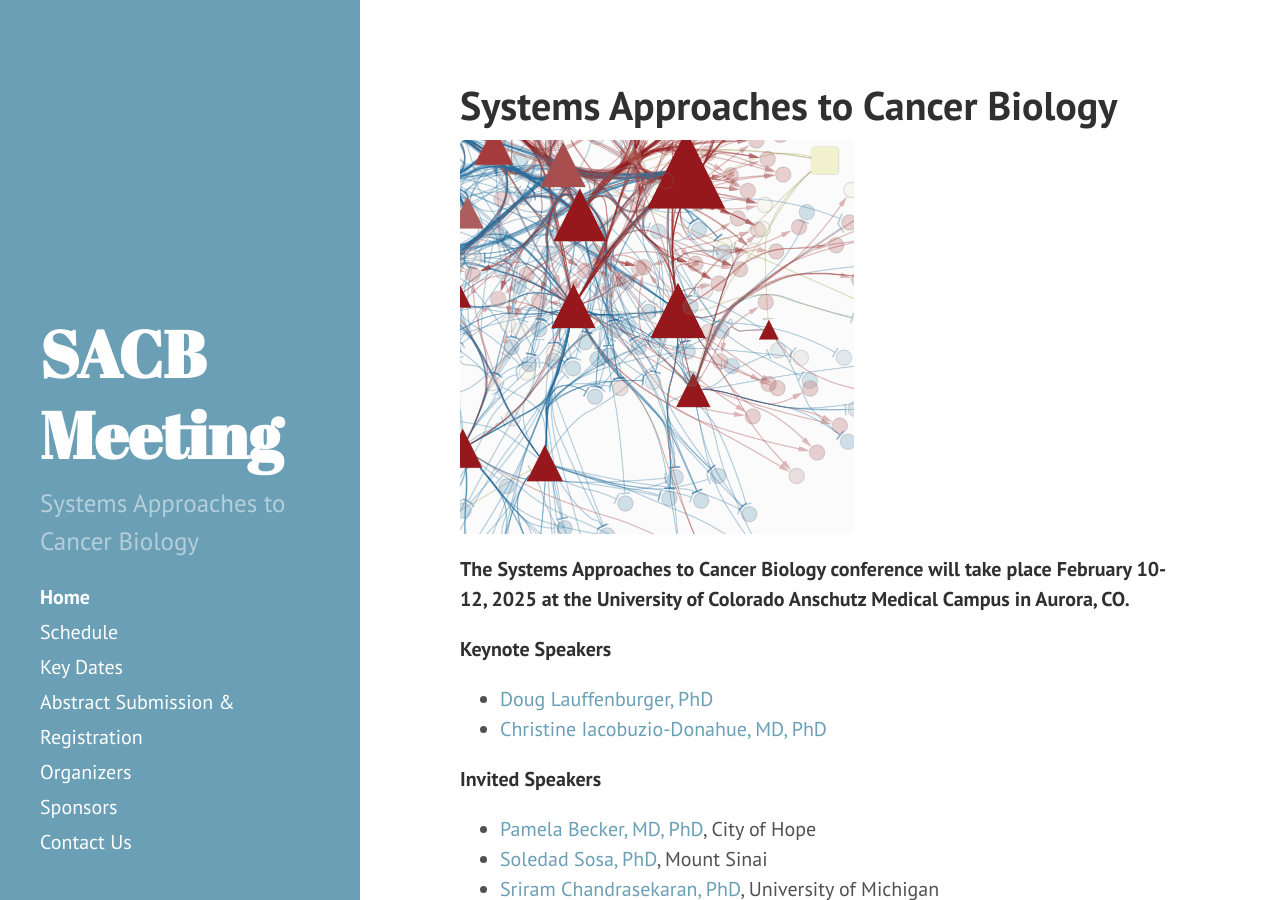
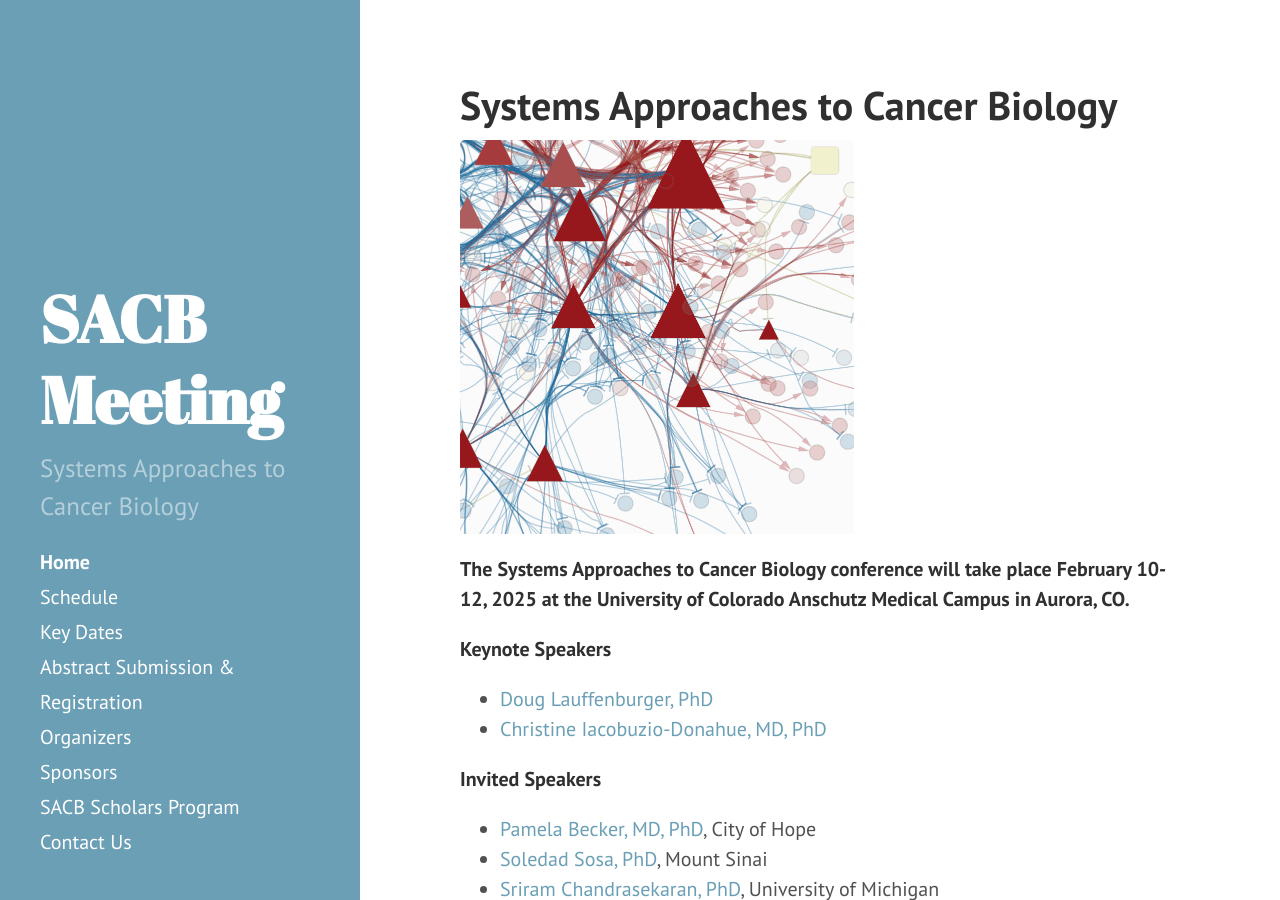
Before and after one commit to AECCSB/sacb-meeting, a Jekyll site: the page built from index.md, in a window 1280 px wide and 900 px high. Built offline with Jekyll 4.4.1, drawn with Linux system fonts in a browser that asks for light colours.

Commit message:
Update links.yml

```diff
--- a/_data/links.yml
+++ b/_data/links.yml
@@ -16,5 +16,8 @@
 - url: /promotion.html
   title: Sponsors
 
+- url: /scholars.html
+  title: SACB Scholars Program
+
 - url: /contact-us.html
   title: Contact Us
```
